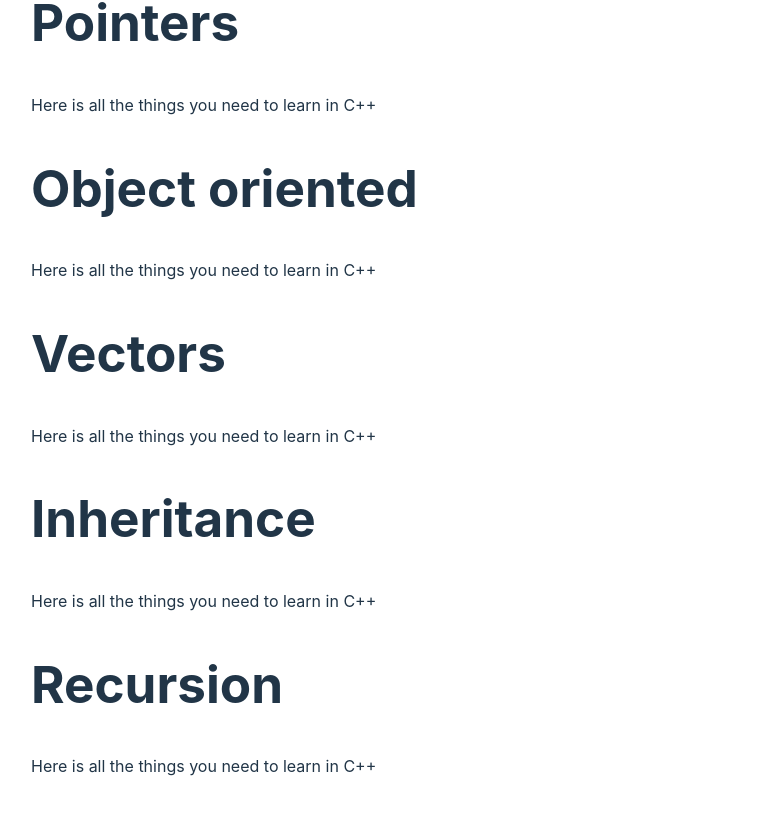
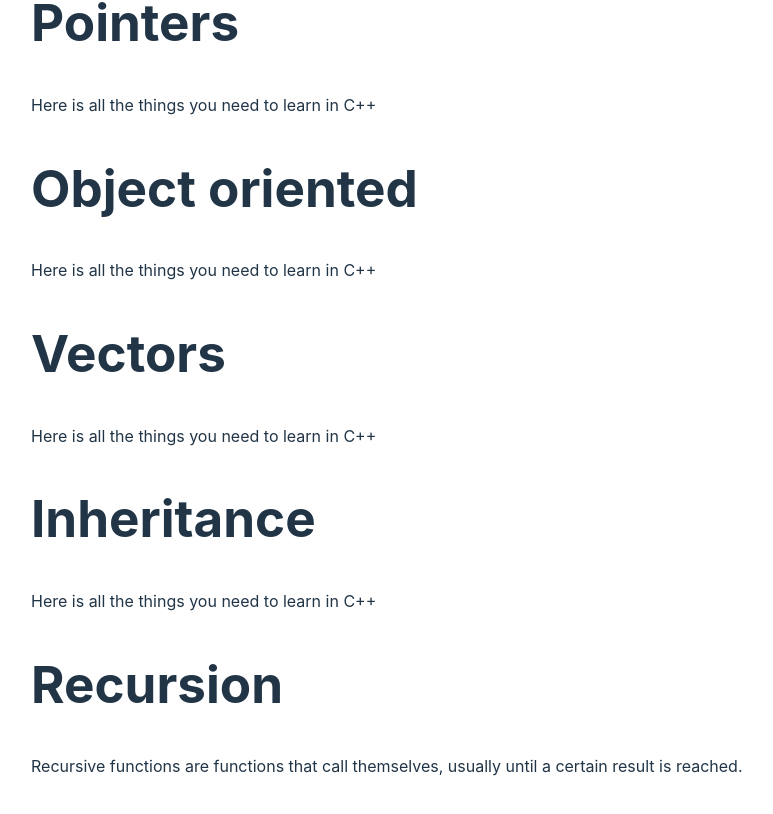
Before and after one commit to sanilac6459/react-final-project, a React (Vite) app: page / in a window 1280 px wide. Shown: the part 1442-2256 px from the top of the page, without its empty margins (1-774 px from the left). Built offline with nearby package versions, Linux system fonts and the light colour scheme.

Commit message:
Added a line about recursion

```diff
--- a/src/App.jsx
+++ b/src/App.jsx
@@ -134,7 +134,7 @@ function App() {
               Recursion
               </h1>
               <p class="text-small">
-                  Here is all the things you need to learn in C++
+                  Recursive functions are functions that call themselves, usually until a certain result is reached.
               </p>
           </div>
       </div>
```
